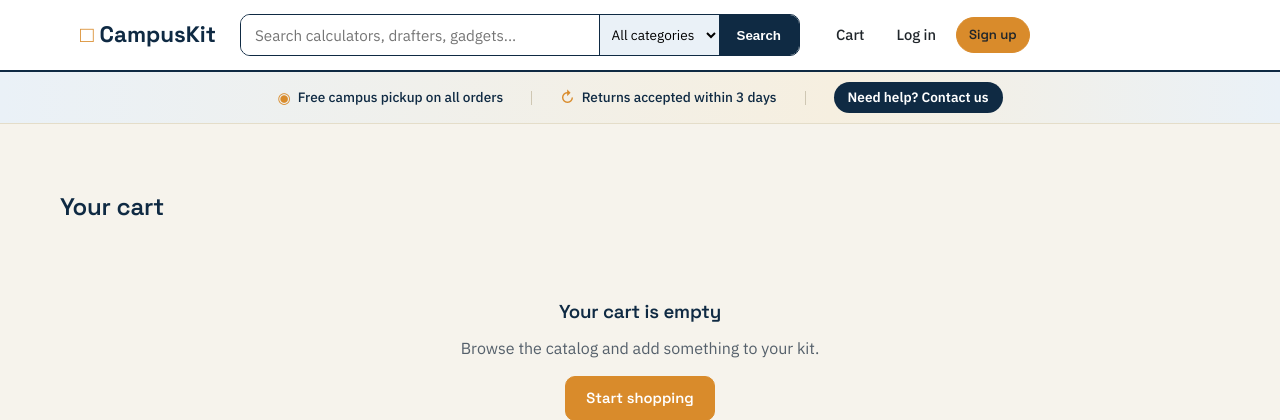
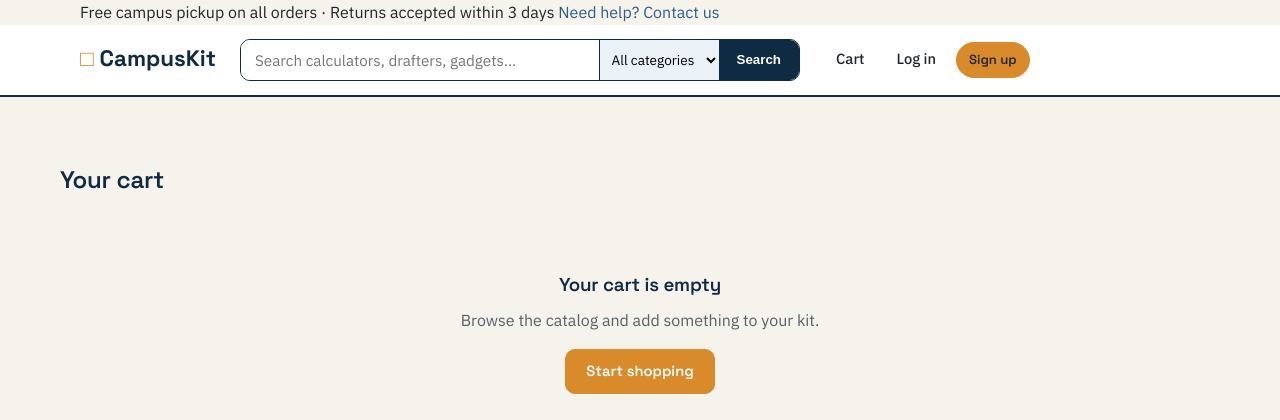
Before and after one commit to dharmateja703/campuskit, a Flask app: page /cart in a window 1280 px wide. Shown: the top 420 px of the page. Run offline with Flask 3, Linux system fonts and the light colour scheme.

Commit message:
Update base.html

```diff
--- a/templates/base.html
+++ b/templates/base.html
@@ -9,6 +9,13 @@
 <link rel="stylesheet" href="{{ url_for('static', filename='css/style.css') }}">
 </head>
 <body>
+
+<div class="topbar">
+  <div class="container">
+    <span>Free campus pickup on all orders &middot; Returns accepted within 3 days</span>
+    <span><a href="{{ url_for('main.contact') }}">Need help? Contact us</a></span>
+  </div>
+</div>
 
 <header class="navbar">
   <div class="container">
@@ -39,16 +46,6 @@
     </nav>
   </div>
 </header>
-
-<div class="promo-bar">
-  <div class="container">
-    <span class="promo-item"><span class="promo-icon">&#9673;</span> Free campus pickup on all orders</span>
-    <span class="promo-divider"></span>
-    <span class="promo-item"><span class="promo-icon">&#8635;</span> Returns accepted within 3 days</span>
-    <span class="promo-divider"></span>
-    <a class="promo-contact" href="{{ url_for('main.contact') }}">Need help? Contact us</a>
-  </div>
-</div>
 
 {% if categories %}
 <div class="category-strip">
```
